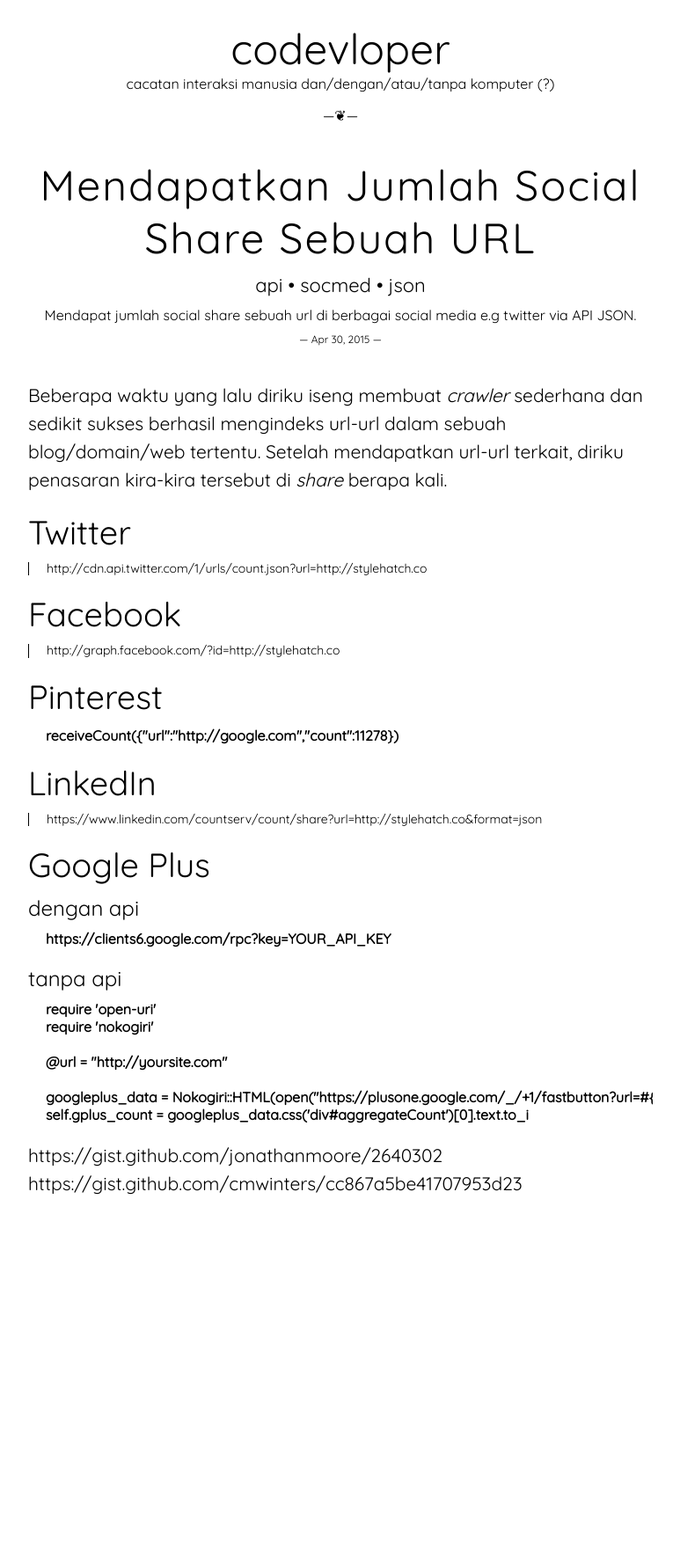
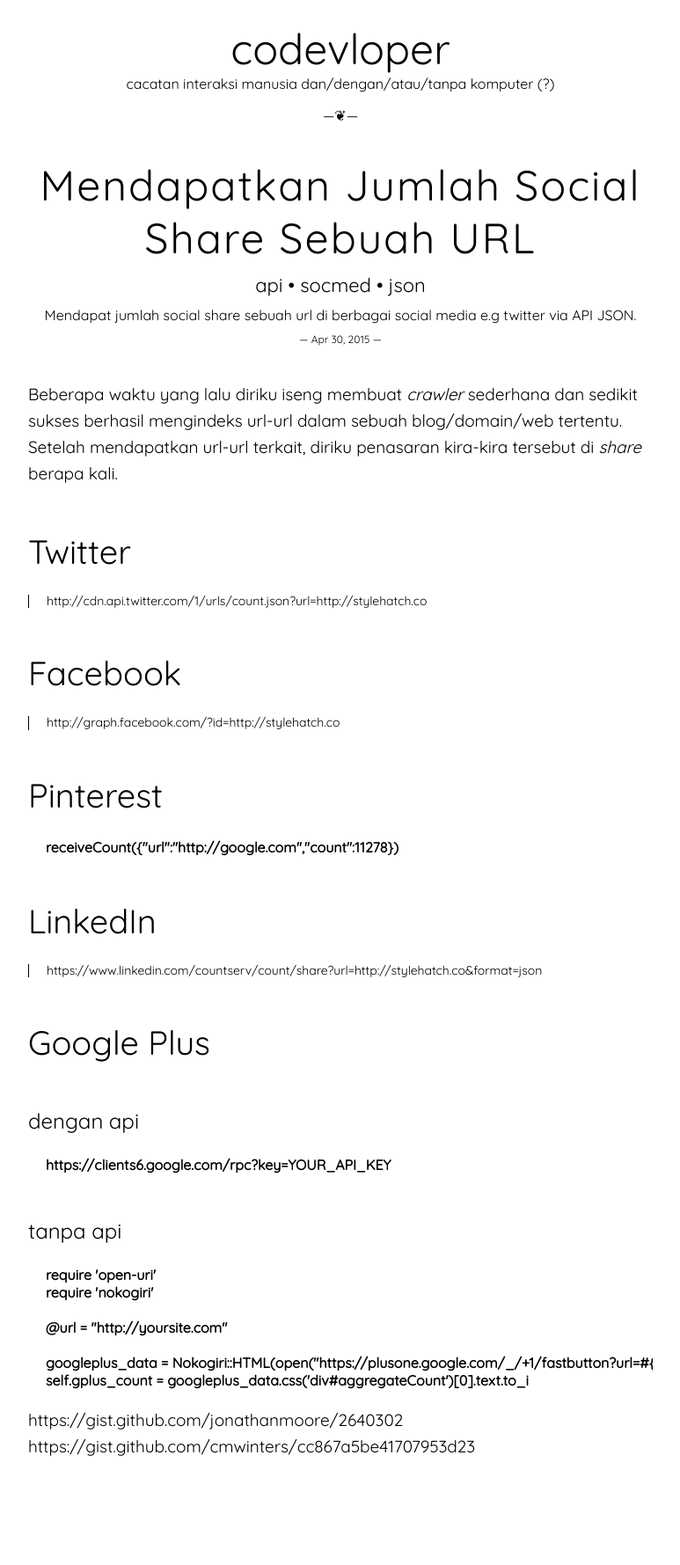
Before and after one commit to gizipp/blogspot, a Jekyll site: the page built from _posts/io/2015-04-30-mendapatkan-jumlah-social-share.markdown, in a window 1280 px wide. Shown: the whole page at 88% size, without its empty margins (253-1026 px from the left). Built offline with Jekyll 4.4.1, drawn with Linux system fonts in a browser that asks for light colours; before the commit the page ends 1481 px from its top, so only the background shows below that.

Commit message:
more spacing please

```diff
--- a/css/app.scss
+++ b/css/app.scss
@@ -6,7 +6,7 @@
 
 $break-small: 320px;
 
-$font-size: 21px;
+$font-size: 19px;
 $font-family: "Quicksand",sans-serif;
 
 $scheme-color: black;
@@ -89,9 +89,13 @@ a:visited {
 
 article {
   margin-top: 40px;
+  h1, h2, h3 {
+    margin-top: 50px;
+    margin-bottom: 25px;
+  }
   p {
     font-size: $font-size;
-    line-height: 32px;
+    line-height: 30px;
     letter-spacing:-.003em;
     margin-bottom: 20px;
     @media screen and (max-width: $break-small) {
```
